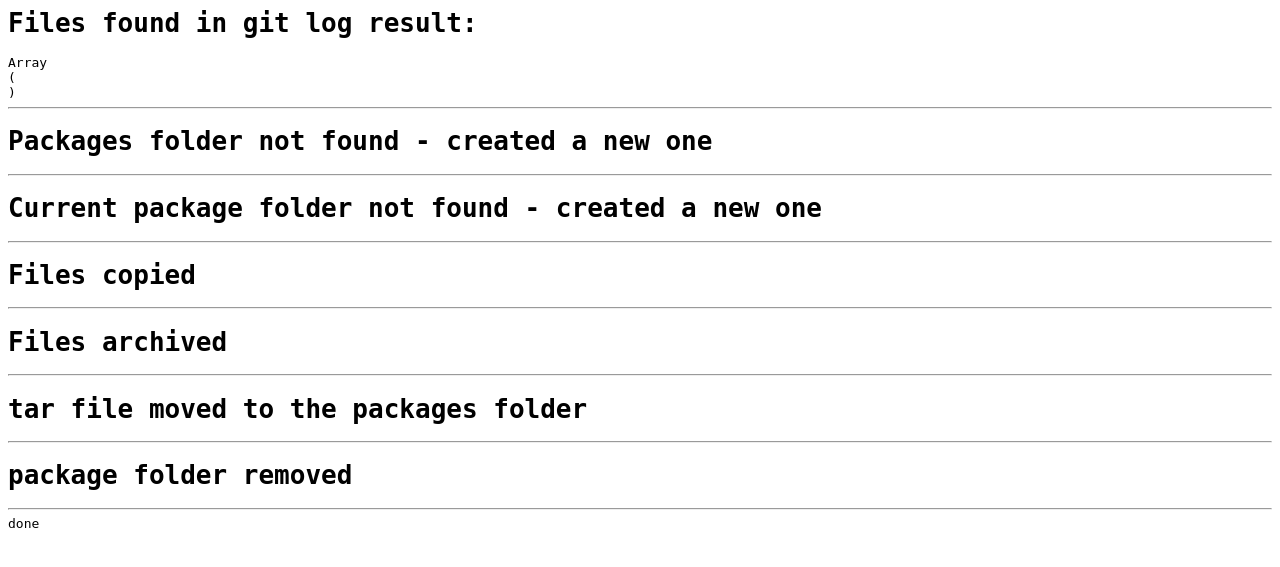
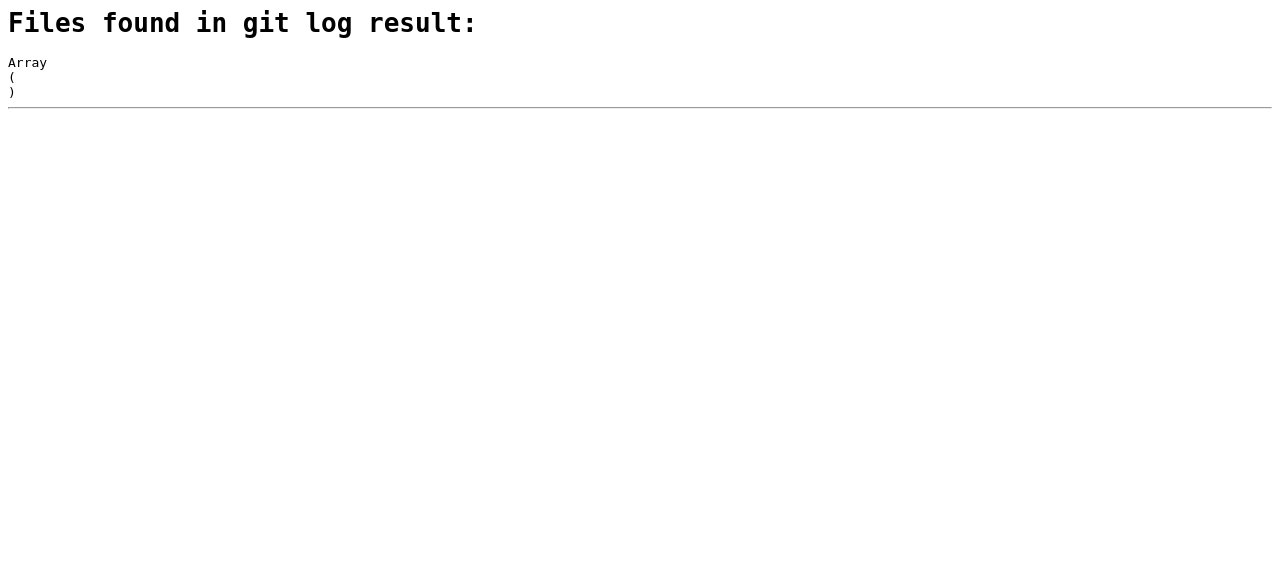
Before and after one commit to rahul-singh/phptest, a PHP site: page / in a window 1280 px wide. Shown: the top 567 px of the page. Run offline with PHP 8.4, Linux system fonts and the light colour scheme.

Commit message:
Update index.php

```diff
--- a/index.php
+++ b/index.php
@@ -18,57 +18,3 @@ array_values($res);
 echo "<h1>Files found in git log result:</h1>";
 print_r($res);
 echo "<hr />";
-
-//specify the folder where your packages are stored
-$packagesfolder = "packages";
-//specify the folder name for this particular package
-$folder = "package.".date("m.d.Y.h.i", time());
-
-// if the packages folder doesn't exist create one
-if(!is_dir($packagesfolder))
-{
-	mkdir($packagesfolder);
-	echo "<h1>Packages folder not found - created a new one</h1>";
-	echo "<hr />";
-}
-
-// if create the folder for this particular package
-if(!is_dir($packagesfolder.'/'.$folder))
-{
-	mkdir($packagesfolder.'/'.$folder);
-	echo "<h1>Current package folder not found - created a new one</h1>";
-	echo "<hr />";
-}
-
-//copy the files to the package folder and keep the entire folder structure
-//(eg: if a file is in ... sub_folder/sub_sub_folder/file.php ... it will be copied to packagefolder/sub_sub_folder/sub_sub_folder/file.php )
-
-foreach($res as $file)
-	exec('cp --parents '.$file.' '.$packagesfolder.'/'.$folder.'/' );
-
-	echo "<h1>Files copied</h1>";
-	echo "<hr />";
-
-//navigate to the packagefolder
-chdir($packagesfolder.'/'.$folder);
-//archive now
-
-
-exec( 'tar -cf '.$folder.'.tar *' );
-
-	echo "<h1>Files archived</h1>";
-	echo "<hr />";
-
-exec( 'mv '.$folder.'.tar ../' );
-
-	echo "<h1>tar file moved to the packages folder</h1>";
-	echo "<hr />";
-
-//return to the packages folder
-chdir( '..' );
-exec('rm -rf '.$folder.'/');
-
-	echo "<h1>package folder removed</h1>";
-	echo "<hr />";
-
-die("done");
```
